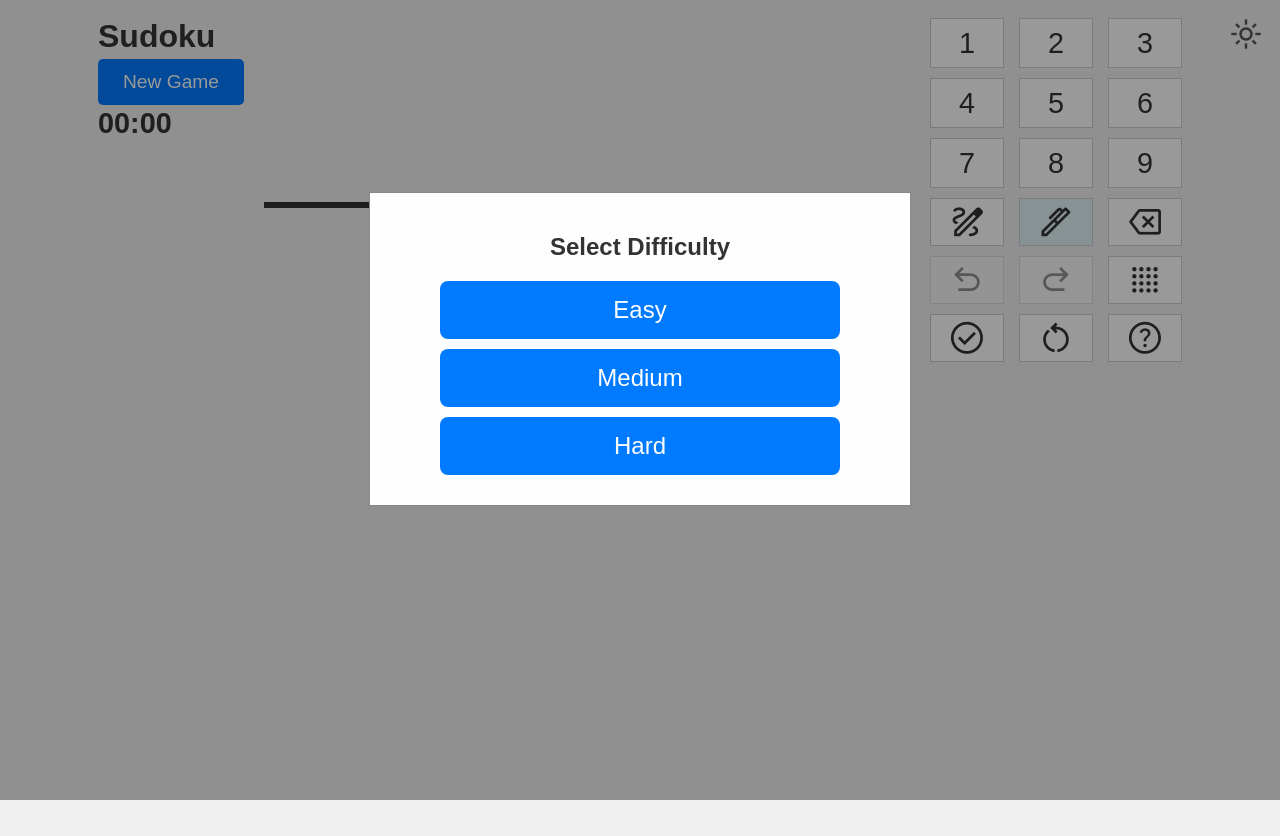
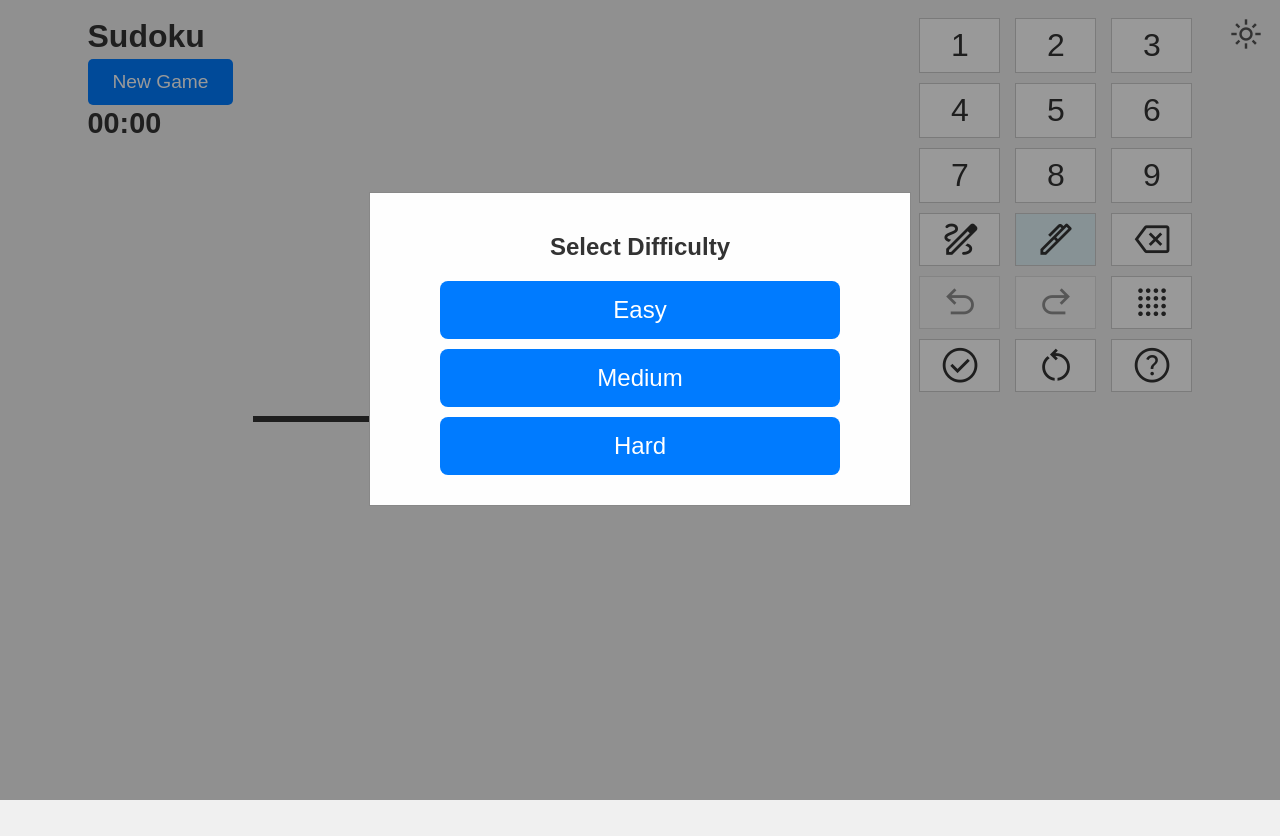
Before and after one commit to hennievn/sudoku, a plain HTML site: page templates/index.html in a window 1280 px wide. Drawn offline with nearby package versions, Linux system fonts and the light colour scheme.

Commit message:
Change contol button sizes another 10% larger

```diff
--- a/static/style.css
+++ b/static/style.css
@@ -250,20 +250,20 @@ h1 {
 }
 
 .palette-number, button.palette-icon {
-    min-width: 72px;
-    height: 48px;
+    min-width: 79px;
+    height: 53px;
     display: flex;
     justify-content: center;
     align-items: center;
     cursor: pointer;
-    font-size: 1.8em;
+    font-size: 2.0em;
     border: 1px solid var(--palette-btn-border-color);
     background-color: var(--palette-btn-bg-color);
 }
 
 button.palette-icon {
     font-family: 'Material Symbols Outlined';
-    font-size: 2.4em;
+    font-size: 2.6em;
     color: var(--text-color);
 }
 
@@ -323,7 +323,7 @@ button.palette-icon.active-icon {
 
     #game-area {
         flex-direction: row; /* Board next to controls */
-        align-items: center; /* Align items to the center */
+        align-items: flex-end; /* Align items to the center */
         width: auto;
         height: 100%;
     }
```
